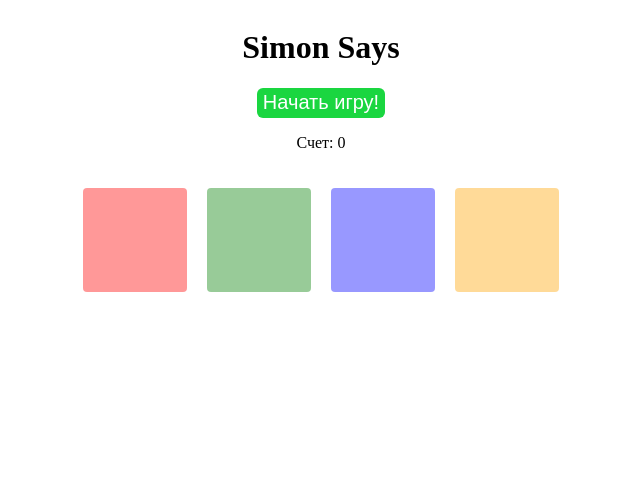
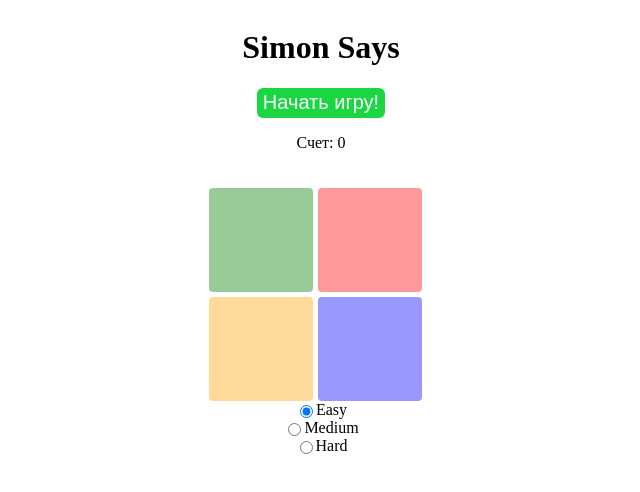
Before and after one commit to Sacramental48/memory-challenge, a Vue app: page / in a window 1280 px wide. Shown: the top 492 px of the page, without its empty margins (319-959 px from the left). Built offline with nearby package versions, Linux system fonts and the light colour scheme.

Commit message:
added complexity

```diff
--- a/src/App.vue
+++ b/src/App.vue
@@ -24,6 +24,10 @@
                     v-for="(_, index) in 4" :key="index"
                 ></span>
             </div>
+            <div class="wrapper__complexity" v-for="item in complexity">
+                <input type="radio" :id="item.difficult" name="difficulty" v-model="selectedDifficulty" :value="item.value" :checked="selectedDifficulty === item.value" />
+                <label :for="item.difficult">{{item.name}}</label>
+            </div>
         </div>
     </div>
 </template>
@@ -33,7 +37,7 @@ export default {
     name: 'App',
     data() {
         return {
-            colors: ['red', 'green', 'blue', 'orange'],
+            colors: ['green', 'red', 'orange', 'blue'],
             rounds: 0,
             step: [],
             myChoose: [],
@@ -41,7 +45,19 @@ export default {
             isStartRound: false,
             isNextStep: false,
             isGameOver: false,
-            timer: {'level-easy': 1500, 'level-meduim': 1000, 'level-hard': 400}
+            timer: {
+                easy: 1500,
+                medium: 1000,
+                hard: 400
+            },
+            complexity: [
+                {difficult: 'easy', name: 'Easy', value: 'easy', checked: true},
+                {difficult: 'medium', name: 'Medium', value: 'medium', checked: false},
+                {difficult: 'hard', name: 'Hard', value: 'hard', checked: false}
+            ],
+            selectedDifficulty: 'easy',
+            timeouts: [],
+
         }
     },
     methods: {
@@ -70,16 +86,18 @@ export default {
             for(let item of this.step) {
 
                 await new Promise(resolve => {
-                    setTimeout(() => {
+                    const timeoutIdPush = setTimeout(() => {
                         this.highlitedSquares.push(item);
                         resolve();
-                    }, this.timer['level-easy']);
+                    }, this.selectedTimer);
+                    this.timeouts.push(timeoutIdPush);
                 });
                 await new Promise(resolve => {
-                    setTimeout(() => {
+                    const timeoutIdColor = setTimeout(() => {
                         this.highlitedSquares = [];
                         resolve();
-                    }, 500);
+                    }, 400);
+                    this.timeouts.push(timeoutIdColor);
                 });
             }
             return this.step;
@@ -91,6 +109,10 @@ export default {
             this.step = [];
             this.myChoose = [];
             this.isGameOver = true;
+            this.highlitedSquares = [];
+            this.timeouts.forEach(timeoutId => {
+                clearTimeout(timeoutId);
+            });
         },
 
         nextStep() {
@@ -102,6 +124,7 @@ export default {
 
         chooseCorrectSquare(index) {
              if (this.isStartRound) {
+                console.log(this.selectedTimer);
                 this.myChoose.push(index);
                 if (this.myChoose.length === this.step.length) {
                     if (this.isArrayEqual(this.myChoose, this.step)) {
@@ -124,6 +147,11 @@ export default {
             }
             return true;
         }
-    }
+    },
+    computed: {
+        selectedTimer() {
+            return this.timer[this.selectedDifficulty];
+        }
+    },
 }
 </script>
--- a/src/assets/styles/main.css
+++ b/src/assets/styles/main.css
@@ -47,7 +47,14 @@
 
 .wrapper__field {
     display: flex;
-    gap: 20px;
+    flex-wrap: wrap;
+    max-width: 225px;
+    gap: 5px;
+}
+
+.wrapper__complexity {
+    display: flex;
+    justify-content: space-between;
 }
 
 .wrapper__square {
```
